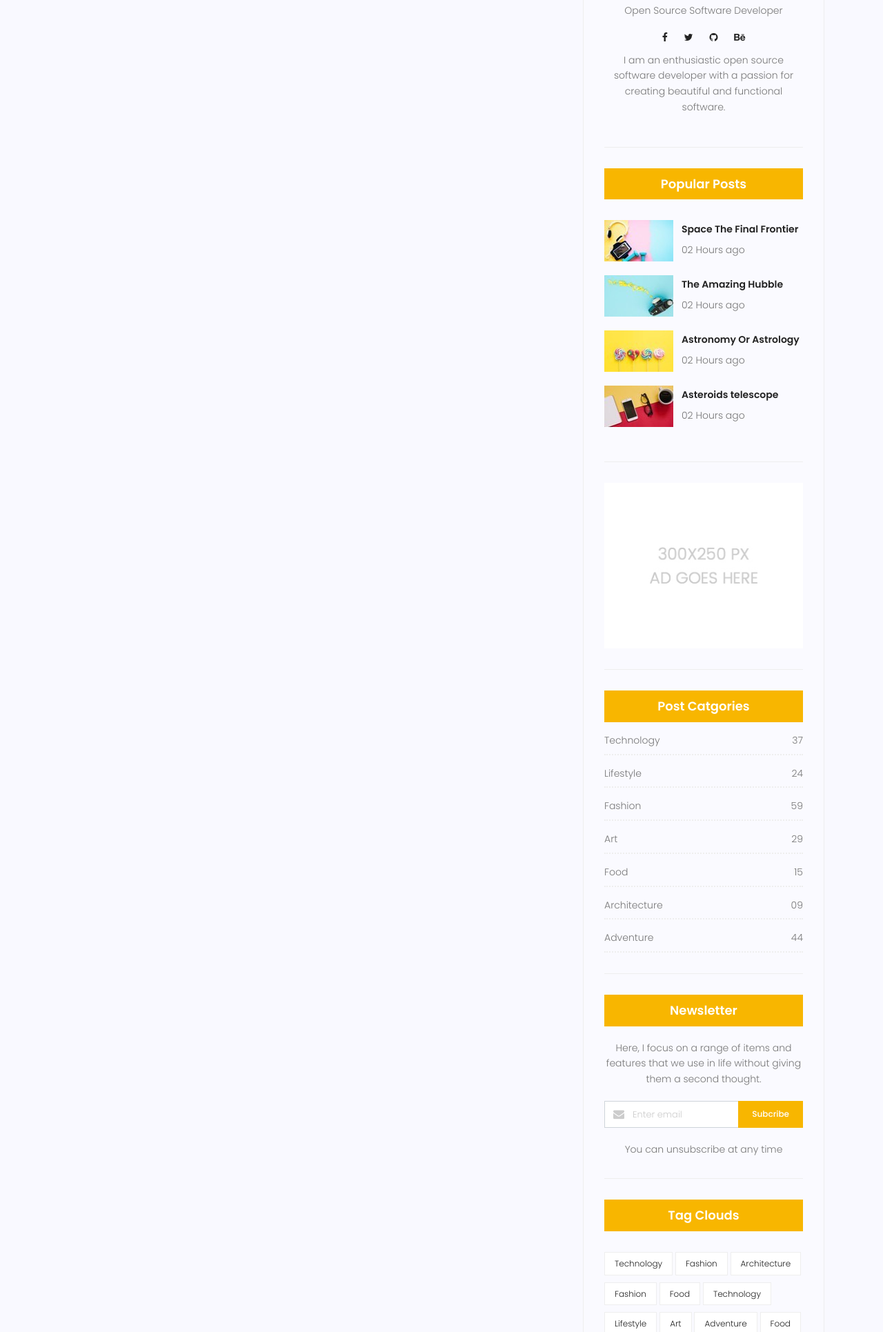
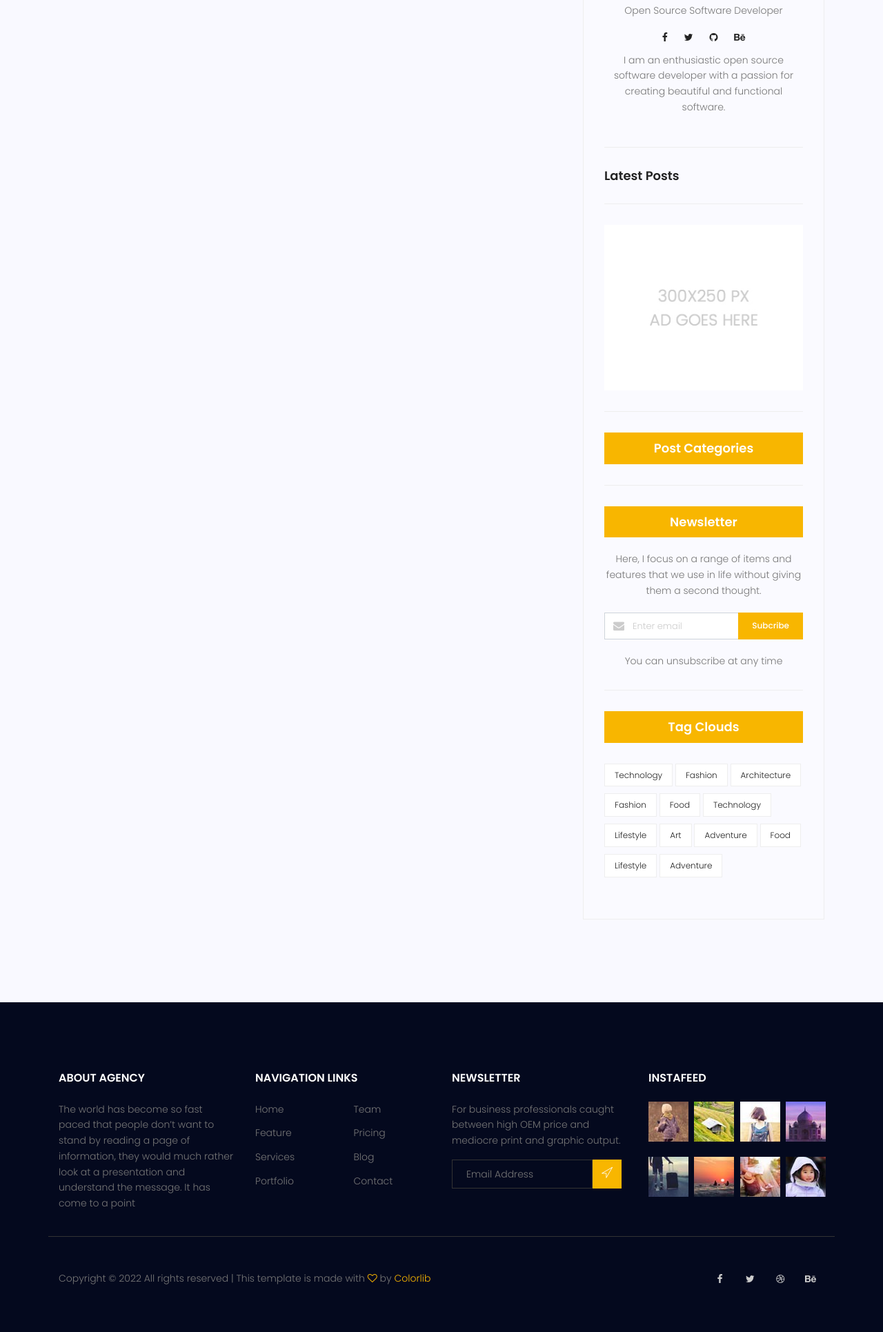
Before and after one commit to miladsade96/mydj, a Django app: page /blog/ in a window 1280 px wide. Shown: the part 1419-3350 px from the top of the page at 69% size. Run offline with Django 3.2, Linux system fonts and the light colour scheme; data that the repository does not hold is empty; some libraries are stand-ins or nearby versions.

Commit message:
Adding latest_posts and post_categories tags to blog-home.html

```diff
--- a/templates/blog/blog-home.html
+++ b/templates/blog/blog-home.html
@@ -1,5 +1,6 @@
 {% extends 'base.html' %}
 {% load static %}
+{% load blog_tags %}
 {% block content %}
 <!-- start banner Area -->
 <section class="banner-area relative blog-home-banner" id="home">
@@ -176,102 +177,17 @@
           </div>
 
           {% include 'blog/blog-writer.html' %}
+          {% latest_posts 3 %}
 
-          <div class="single-sidebar-widget popular-post-widget">
-            <h4 class="popular-title">Popular Posts</h4>
-            <div class="popular-post-list">
-              <div class="single-post-list d-flex flex-row align-items-center">
-                <div class="thumb">
-                  <img class="img-fluid" src="{% static 'img/blog/pp1.jpg' %}" alt="" />
-                </div>
-                <div class="details">
-                  <a href="blog-single.html"
-                    ><h6>Space The Final Frontier</h6></a
-                  >
-                  <p>02 Hours ago</p>
-                </div>
-              </div>
-              <div class="single-post-list d-flex flex-row align-items-center">
-                <div class="thumb">
-                  <img class="img-fluid" src="{% static 'img/blog/pp2.jpg' %}" alt="" />
-                </div>
-                <div class="details">
-                  <a href="blog-single.html"><h6>The Amazing Hubble</h6></a>
-                  <p>02 Hours ago</p>
-                </div>
-              </div>
-              <div class="single-post-list d-flex flex-row align-items-center">
-                <div class="thumb">
-                  <img class="img-fluid" src="{% static 'img/blog/pp3.jpg' %}" alt="" />
-                </div>
-                <div class="details">
-                  <a href="blog-single.html"><h6>Astronomy Or Astrology</h6></a>
-                  <p>02 Hours ago</p>
-                </div>
-              </div>
-              <div class="single-post-list d-flex flex-row align-items-center">
-                <div class="thumb">
-                  <img class="img-fluid" src="{% static 'img/blog/pp4.jpg' %}" alt="" />
-                </div>
-                <div class="details">
-                  <a href="blog-single.html"><h6>Asteroids telescope</h6></a>
-                  <p>02 Hours ago</p>
-                </div>
-              </div>
-            </div>
-          </div>
+
           <div class="single-sidebar-widget ads-widget">
             <a href="#"
               ><img class="img-fluid" src="{% static 'img/blog/ads-banner.jpg' %}" alt=""
             /></a>
           </div>
-          <div class="single-sidebar-widget post-category-widget">
-            <h4 class="category-title">Post Catgories</h4>
-            <ul class="cat-list">
-              <li>
-                <a href="#" class="d-flex justify-content-between">
-                  <p>Technology</p>
-                  <p>37</p>
-                </a>
-              </li>
-              <li>
-                <a href="#" class="d-flex justify-content-between">
-                  <p>Lifestyle</p>
-                  <p>24</p>
-                </a>
-              </li>
-              <li>
-                <a href="#" class="d-flex justify-content-between">
-                  <p>Fashion</p>
-                  <p>59</p>
-                </a>
-              </li>
-              <li>
-                <a href="#" class="d-flex justify-content-between">
-                  <p>Art</p>
-                  <p>29</p>
-                </a>
-              </li>
-              <li>
-                <a href="#" class="d-flex justify-content-between">
-                  <p>Food</p>
-                  <p>15</p>
-                </a>
-              </li>
-              <li>
-                <a href="#" class="d-flex justify-content-between">
-                  <p>Architecture</p>
-                  <p>09</p>
-                </a>
-              </li>
-              <li>
-                <a href="#" class="d-flex justify-content-between">
-                  <p>Adventure</p>
-                  <p>44</p>
-                </a>
-              </li>
-            </ul>
-          </div>
+
+          {% post_categories %}
+
           <div class="single-sidebar-widget newsletter-widget">
             <h4 class="newsletter-title">Newsletter</h4>
             <p>
```
